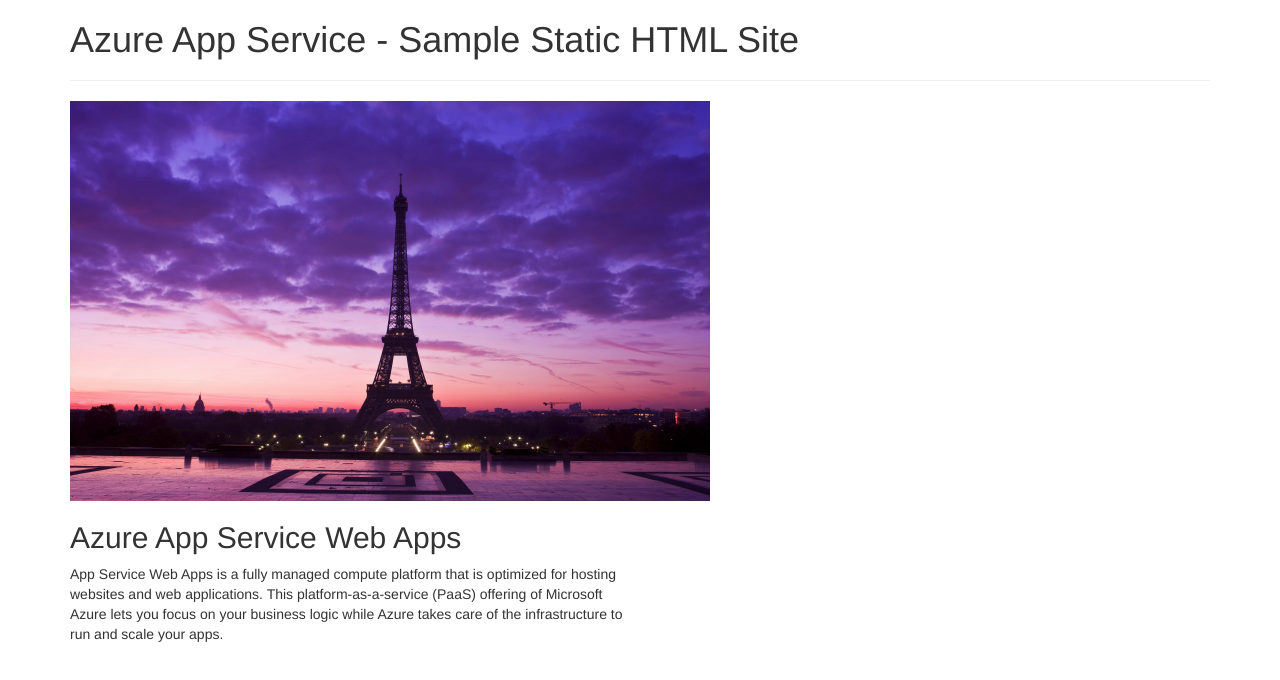
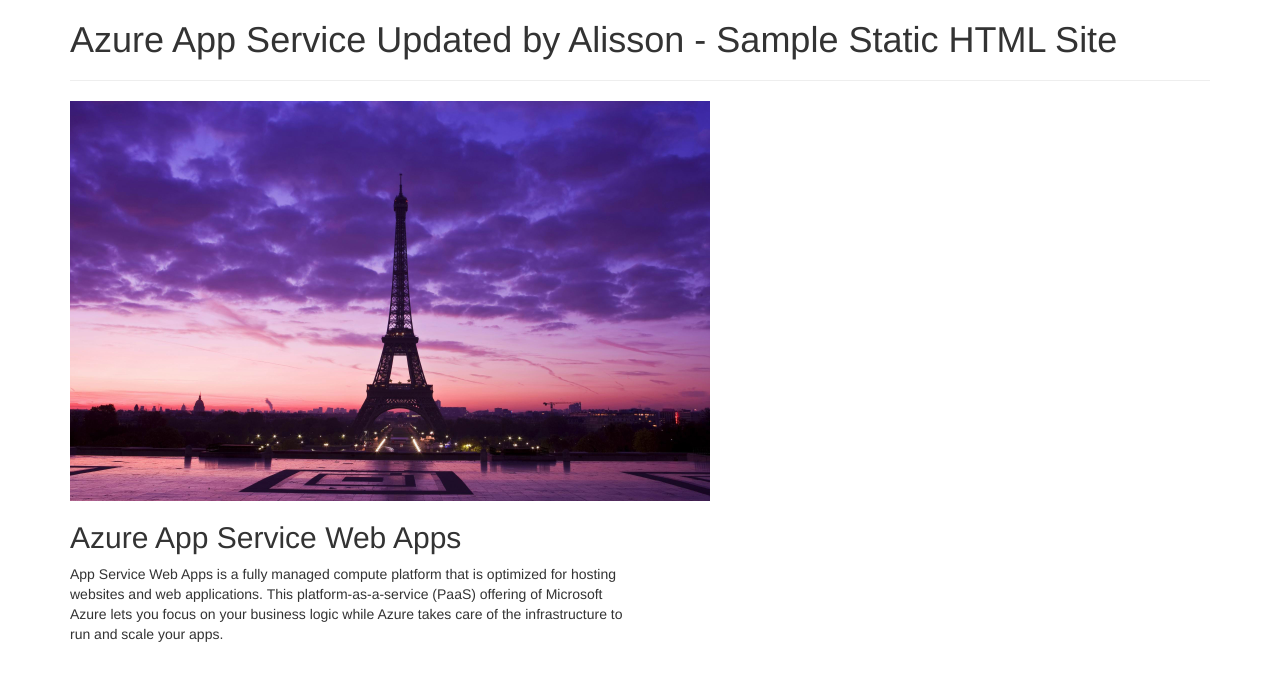
Before and after one commit to Alidi1011/static-web-example, a plain HTML site: page index.html in a window 1280 px wide. Drawn offline with nearby package versions, Linux system fonts and the light colour scheme.

Commit message:
name updated

```diff
--- a/index.html
+++ b/index.html
@@ -16,7 +16,7 @@
   <body>
     <div class="navbar-wrapper">
       <div class="container">
-          <h1>Azure App Service - Sample Static HTML Site</h1>
+          <h1>Azure App Service Updated by Alisson - Sample Static HTML Site</h1>
           <hr/>
       </div>
     </div>
```
